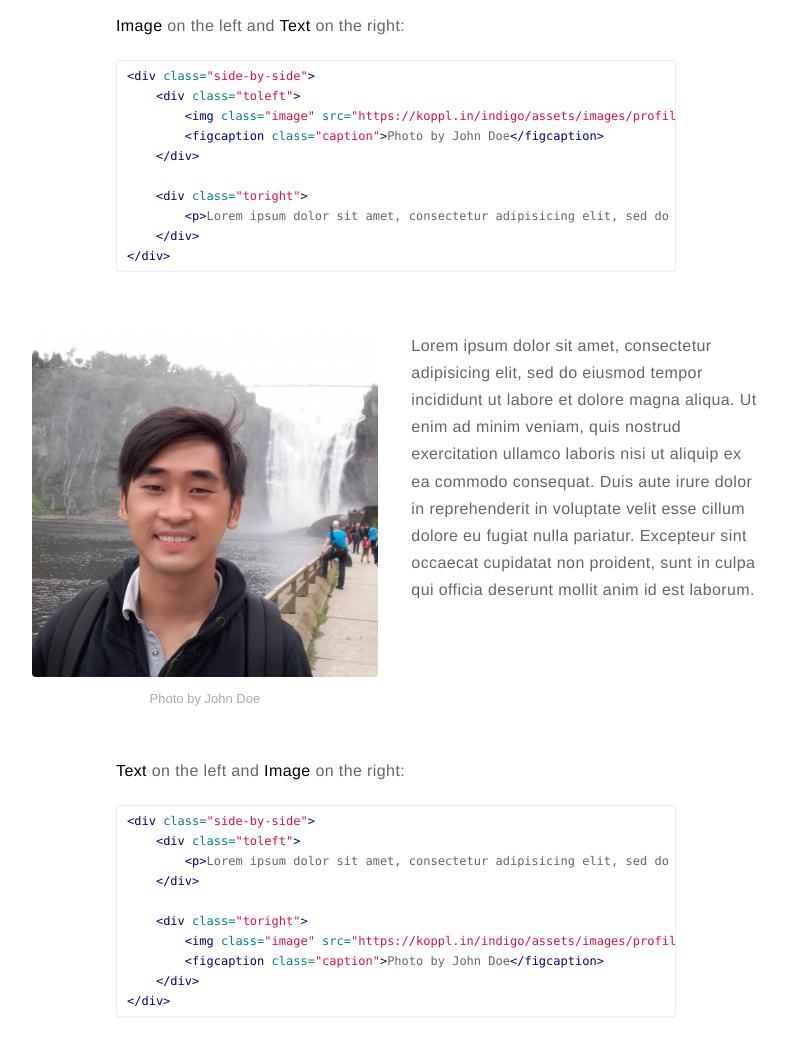
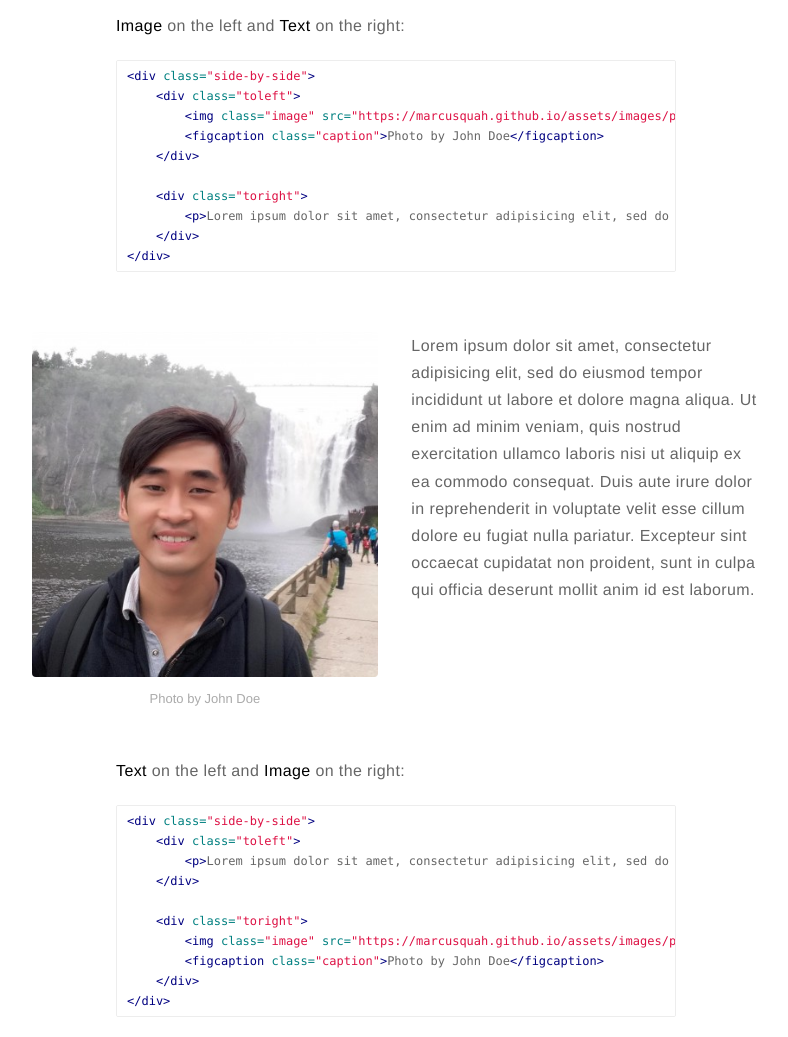
Before and after one commit to marcusquah/marcusquah.github.io, a Jekyll site: the page built from _posts/2015-02-24-markdown-extra-components.markdown, in a window 1280 px wide and 1400 px high, scrolled down 1068 px. Shown: the part 151-1188 px from the top of the window, without its empty margins (244-1032 px from the left). Built offline with Jekyll 4.4.1, drawn with Linux system fonts in a browser that asks for light colours; comment, search, counter and statistics services are not loaded; part of the change alters nothing that is shown.

Commit message:
changing base url

```diff
--- a/_config.yml
+++ b/_config.yml
@@ -16,7 +16,7 @@ resume: true
 resume-external: true
 resume-url: https://google.com/?q=my+resume
 
-url: https://koppl.in/indigo
+url: https://marcusquah.github.io
 # your url: http://USERNAME.github.io
 
 permalink: /:title/
```
